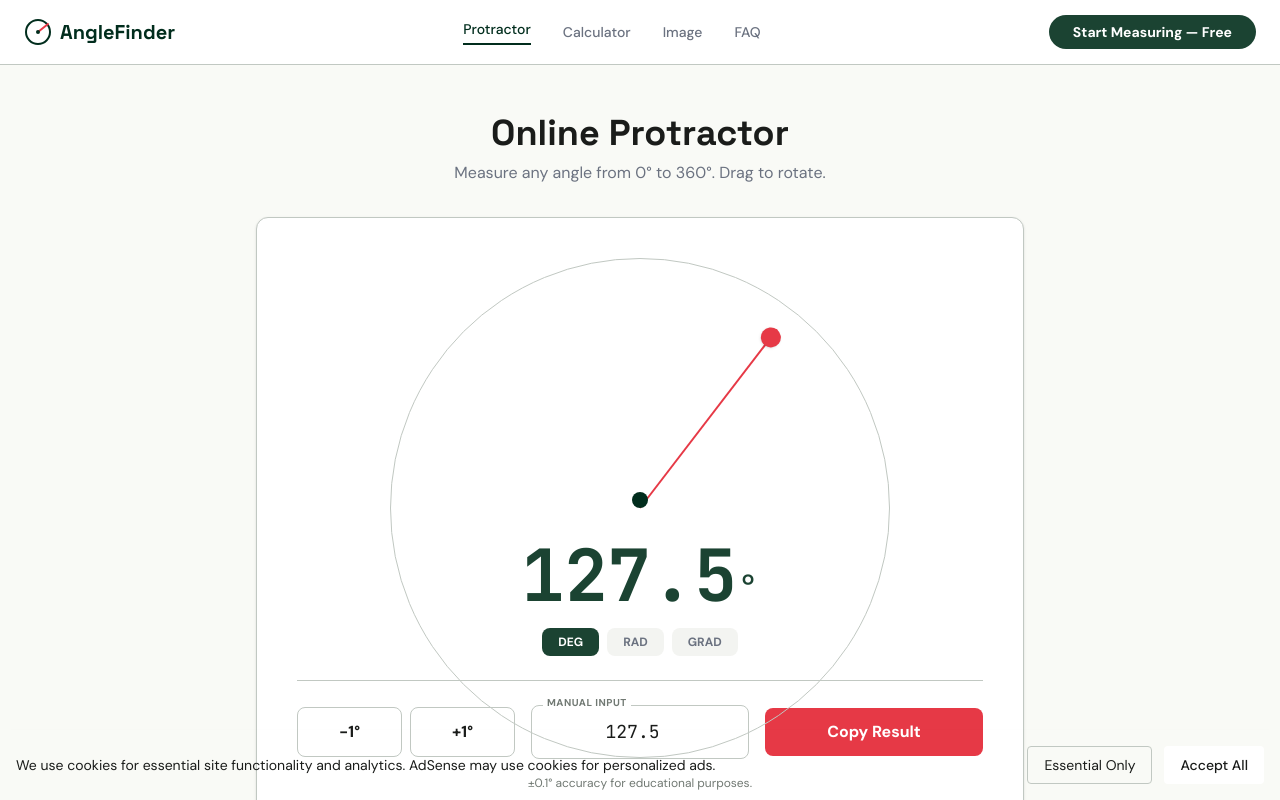
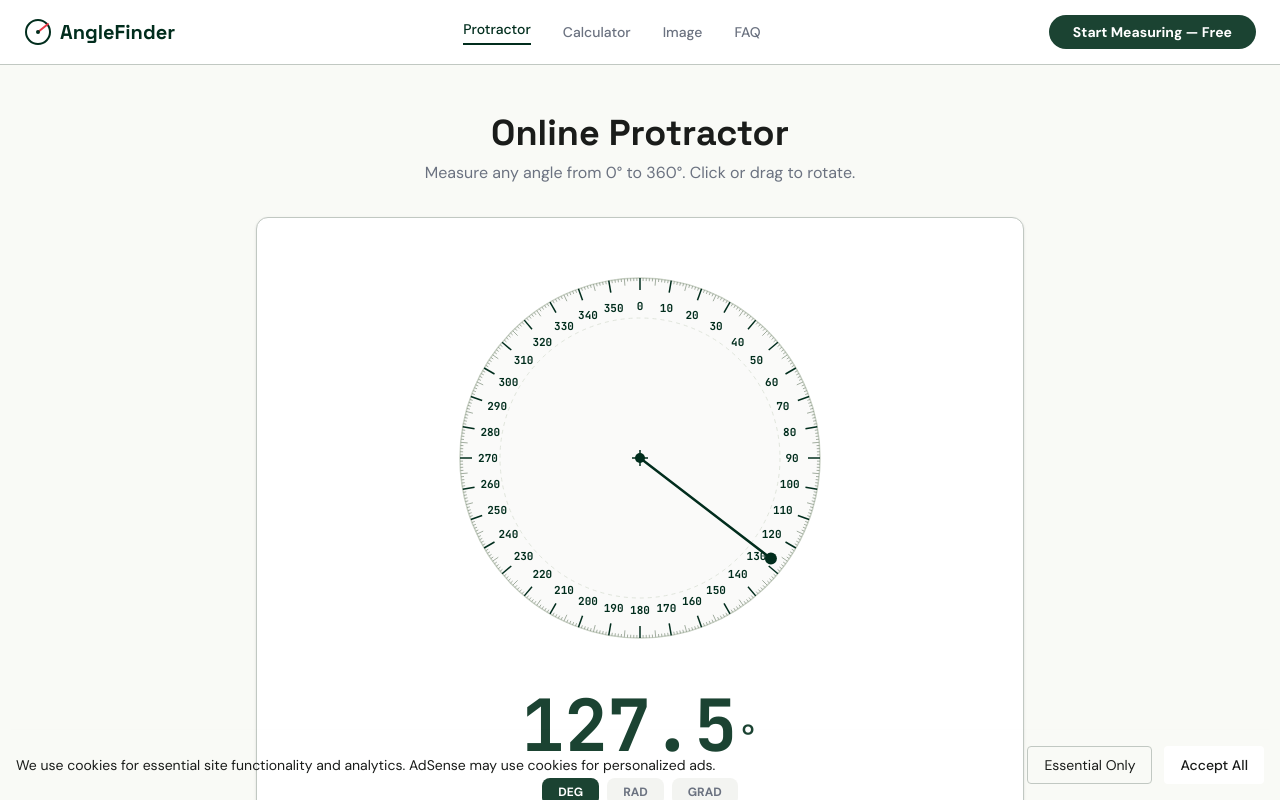
Before and after one commit to ewan10000/anglefinder, a Next.js app: page /protractor in a window 1280 px wide. Shown: the top 800 px of the page. Built offline with nearby package versions, Linux system fonts and the light colour scheme.

Commit message:
fix(protractor): P0 修复 - 重写为 SVG 全圆量角器，圆心居中，支持点击+拖拽 0-360°

```diff
--- a/src/components/tools/ProtractorTool.tsx
+++ b/src/components/tools/ProtractorTool.tsx
@@ -1,39 +1,67 @@
 "use client";
 
-import { useState, useRef, useCallback } from "react";
+import { useState, useRef, useCallback, useEffect } from "react";
 
 export default function ProtractorTool() {
   const [angle, setAngle] = useState(127.5);
   const [unit, setUnit] = useState<"deg" | "rad" | "grad">("deg");
-  const dialRef = useRef<HTMLDivElement>(null);
   const isDragging = useRef(false);
+  const svgRef = useRef<SVGSVGElement>(null);
 
   const getAngleFromEvent = useCallback((clientX: number, clientY: number) => {
-    const rect = dialRef.current?.getBoundingClientRect();
-    if (!rect) return 0;
+    const svg = svgRef.current;
+    if (!svg) return 0;
+    const rect = svg.getBoundingClientRect();
     const cx = rect.left + rect.width / 2;
     const cy = rect.top + rect.height / 2;
     const dx = clientX - cx;
     const dy = clientY - cy;
     let deg = (Math.atan2(dy, dx) * 180) / Math.PI + 90;
     if (deg < 0) deg += 360;
+    // Snap to cardinal directions
+    const snap = 0.3;
+    if (Math.abs(deg) < snap || Math.abs(deg - 360) < snap) deg = 0;
+    else if (Math.abs(deg - 90) < snap) deg = 90;
+    else if (Math.abs(deg - 180) < snap) deg = 180;
+    else if (Math.abs(deg - 270) < snap) deg = 270;
     return Math.round(deg * 10) / 10;
   }, []);
 
-  const handlePointerDown = useCallback((e: React.PointerEvent) => {
+  const handleMouseDown = useCallback((e: React.MouseEvent) => {
     isDragging.current = true;
-    (e.target as HTMLElement).setPointerCapture(e.pointerId);
     setAngle(getAngleFromEvent(e.clientX, e.clientY));
   }, [getAngleFromEvent]);
 
-  const handlePointerMove = useCallback((e: React.PointerEvent) => {
+  const handleMouseMove = useCallback((e: React.MouseEvent) => {
     if (!isDragging.current) return;
     setAngle(getAngleFromEvent(e.clientX, e.clientY));
   }, [getAngleFromEvent]);
 
-  const handlePointerUp = useCallback(() => {
+  const handleMouseUp = useCallback(() => {
     isDragging.current = false;
   }, []);
+
+  const handleClick = useCallback((e: React.MouseEvent) => {
+    if (isDragging.current) return;
+    setAngle(getAngleFromEvent(e.clientX, e.clientY));
+  }, [getAngleFromEvent]);
+
+  // Global mouse events for drag that leaves SVG
+  useEffect(() => {
+    const handleMove = (e: MouseEvent) => {
+      if (!isDragging.current) return;
+      setAngle(getAngleFromEvent(e.clientX, e.clientY));
+    };
+    const handleUp = () => {
+      isDragging.current = false;
+    };
+    window.addEventListener("mousemove", handleMove);
+    window.addEventListener("mouseup", handleUp);
+    return () => {
+      window.removeEventListener("mousemove", handleMove);
+      window.removeEventListener("mouseup", handleUp);
+    };
+  }, [getAngleFromEvent]);
 
   const adjustAngle = (delta: number) => {
     setAngle((prev) => {
@@ -45,8 +73,8 @@ export default function ProtractorTool() {
   };
 
   const displayValue = () => {
-    if (unit === "rad") return (angle * Math.PI / 180).toFixed(4);
-    if (unit === "grad") return (angle * 200 / 180).toFixed(2);
+    if (unit === "rad") return ((angle * Math.PI) / 180).toFixed(4);
+    if (unit === "grad") return ((angle * 200) / 180).toFixed(2);
     return angle.toFixed(1);
   };
 
@@ -60,42 +88,167 @@ export default function ProtractorTool() {
     navigator.clipboard.writeText(`${displayValue()} ${displayUnit()}`);
   };
 
+  // SVG parameters
+  const size = 400;
+  const center = size / 2;
+  const radius = 180;
+  const innerRadius = 140;
+
+  // Generate tick marks
+  const ticks = [];
+  for (let i = 0; i < 360; i += 1) {
+    const isMajor = i % 10 === 0;
+    const isMedium = i % 5 === 0;
+    const tickLen = isMajor ? 12 : isMedium ? 7 : 3;
+    const r1 = radius - tickLen;
+    const r2 = radius;
+    const rad = ((i - 90) * Math.PI) / 180;
+    const x1 = center + r1 * Math.cos(rad);
+    const y1 = center + r1 * Math.sin(rad);
+    const x2 = center + r2 * Math.cos(rad);
+    const y2 = center + r2 * Math.sin(rad);
+    ticks.push(
+      <line
+        key={i}
+        x1={x1}
+        y1={y1}
+        x2={x2}
+        y2={y2}
+        stroke={isMajor ? "#012d1d" : "#8c9a8a"}
+        strokeWidth={isMajor ? 1.5 : 0.8}
+      />
+    );
+  }
+
+  // Generate labels
+  const labels = [];
+  for (let i = 0; i < 360; i += 10) {
+    const rad = ((i - 90) * Math.PI) / 180;
+    const lx = center + (radius - 28) * Math.cos(rad);
+    const ly = center + (radius - 28) * Math.sin(rad);
+    labels.push(
+      <text
+        key={i}
+        x={lx}
+        y={ly}
+        textAnchor="middle"
+        dominantBaseline="central"
+        fontSize="11"
+        fontWeight="600"
+        fill="#012d1d"
+        style={{ fontFamily: "var(--font-mono), monospace" }}
+      >
+        {i}
+      </text>
+    );
+  }
+
+  // Pointer arm
+  const armRad = ((angle - 90) * Math.PI) / 180;
+  const armEndX = center + (radius - 15) * Math.cos(armRad);
+  const armEndY = center + (radius - 15) * Math.sin(armRad);
+
+  // Inner arc for fill
+  const arcPath = `M ${center} ${center} L ${center} ${center - radius + 20} A ${radius - 20} ${radius - 20} 0 0 1 ${center + (radius - 20) * Math.cos((-30 * Math.PI) / 180)} ${center + (radius - 20) * Math.sin((-30 * Math.PI) / 180)} Z`;
+
   return (
     <section className="py-12 px-6 max-w-[1280px] mx-auto">
       <div className="text-center mb-8">
         <h1 className="font-[family-name:var(--font-display)] text-3xl md:text-4xl font-bold text-af-on-surface mb-2">
           Online Protractor
         </h1>
-        <p className="text-af-on-surface-variant">Measure any angle from 0° to 360°. Drag to rotate.</p>
+        <p className="text-af-on-surface-variant">
+          Measure any angle from 0° to 360°. Click or drag to rotate.
+        </p>
       </div>
 
       <div className="bg-af-surface border border-af-outline-variant rounded-xl p-6 md:p-10 shadow-sm max-w-3xl mx-auto">
-        {/* Semi-circle protractor */}
+        {/* SVG Protractor */}
         <div className="flex justify-center mb-8">
-          <div className="relative w-[320px] h-[160px] md:w-[500px] md:h-[250px]">
-            {/* Semi-circle */}
-            <div
-              className="w-full h-[200%] rounded-full border border-af-outline-variant relative overflow-hidden bg-af-surface"
-              style={{
-                background: `conic-gradient(from 180deg at 50% 100%, transparent 0deg, #f3f4f1 1deg, transparent 2deg, transparent 8deg, #f3f4f1 9deg, transparent 10deg, transparent 18deg, #f3f4f1 19deg, transparent 20deg, transparent 28deg, #f3f4f1 29deg, transparent 30deg, transparent 38deg, #f3f4f1 39deg, transparent 40deg, transparent 48deg, #f3f4f1 49deg, transparent 50deg, transparent 58deg, #f3f4f1 59deg, transparent 60deg, transparent 68deg, #f3f4f1 69deg, transparent 70deg, transparent 78deg, #f3f4f1 79deg, transparent 80deg, transparent 88deg, #f3f4f1 89deg, transparent 90deg)`,
-              }}
+          <svg
+            ref={svgRef}
+            width={size}
+            height={size}
+            viewBox={`0 0 ${size} ${size}`}
+            className="cursor-crosshair touch-none select-none"
+            onMouseDown={handleMouseDown}
+            onClick={handleClick}
+            onMouseMove={handleMouseMove}
+            onMouseUp={handleMouseUp}
+          >
+            {/* Background circle */}
+            <circle
+              cx={center}
+              cy={center}
+              r={radius}
+              fill="#fafaf9"
+              stroke="#c8d0c4"
+              strokeWidth={1.5}
             />
+
+            {/* Inner faint circle */}
+            <circle
+              cx={center}
+              cy={center}
+              r={innerRadius}
+              fill="none"
+              stroke="#e0e5dc"
+              strokeWidth={1}
+              strokeDasharray="4 4"
+            />
+
+            {/* Tick marks */}
+            {ticks}
+
+            {/* Labels */}
+            {labels}
+
+            {/* Center crosshair */}
+            <line
+              x1={center - 8}
+              y1={center}
+              x2={center + 8}
+              y2={center}
+              stroke="#012d1d"
+              strokeWidth={1.5}
+            />
+            <line
+              x1={center}
+              y1={center - 8}
+              x2={center}
+              y2={center + 8}
+              stroke="#012d1d"
+              strokeWidth={1.5}
+            />
+
+            {/* Pointer arm */}
+            <line
+              x1={center}
+              y1={center}
+              x2={armEndX}
+              y2={armEndY}
+              stroke="#012d1d"
+              strokeWidth={2.5}
+              strokeLinecap="round"
+            />
+
+            {/* Pointer tip */}
+            <circle
+              cx={armEndX}
+              cy={armEndY}
+              r={6}
+              fill="#012d1d"
+              className="cursor-move"
+            />
+
             {/* Center pivot */}
-            <div
-              ref={dialRef}
-              className="absolute bottom-0 left-1/2 -translate-x-1/2 w-4 h-4 bg-af-primary rounded-full z-20"
+            <circle
+              cx={center}
+              cy={center}
+              r={5}
+              fill="#012d1d"
             />
-            {/* Pointer arm */}
-            <div
-              className="absolute bottom-0 left-1/2 h-[90%] w-[2px] bg-af-tertiary origin-bottom z-10"
-              style={{ transform: `translateX(-50%) rotate(${angle - 90}deg)` }}
-              onPointerDown={handlePointerDown}
-              onPointerMove={handlePointerMove}
-              onPointerUp={handlePointerUp}
-            >
-              <div className="absolute top-0 left-1/2 -translate-x-1/2 w-5 h-5 bg-af-tertiary rounded-full cursor-move shadow" />
-            </div>
-          </div>
+          </svg>
         </div>
 
         {/* Readout */}
@@ -124,10 +277,16 @@ export default function ProtractorTool() {
         {/* Controls */}
         <div className="grid grid-cols-1 md:grid-cols-3 gap-4 items-center border-t border-af-outline-variant pt-6">
           <div className="flex gap-2">
-            <button onClick={() => adjustAngle(-1)} className="flex-1 py-3 border border-af-outline-variant rounded-lg hover:bg-af-surface-container transition-colors font-bold">
+            <button
+              onClick={() => adjustAngle(-1)}
+              className="flex-1 py-3 border border-af-outline-variant rounded-lg hover:bg-af-surface-container transition-colors font-bold"
+            >
               −1°
             </button>
-            <button onClick={() => adjustAngle(1)} className="flex-1 py-3 border border-af-outline-variant rounded-lg hover:bg-af-surface-container transition-colors font-bold">
+            <button
+              onClick={() => adjustAngle(1)}
+              className="flex-1 py-3 border border-af-outline-variant rounded-lg hover:bg-af-surface-container transition-colors font-bold"
+            >
               +1°
             </button>
           </div>
@@ -144,9 +303,33 @@ export default function ProtractorTool() {
               onChange={(e) => {
                 const val = parseFloat(e.target.value);
                 if (!isNaN(val)) {
-                  if (unit === "deg") setAngle(Math.max(0, Math.min(360, Math.round(val * 10) / 10)));
-                  else if (unit === "rad") setAngle(Math.max(0, Math.min(360, Math.round((val * 180 / Math.PI) * 10) / 10)));
-                  else setAngle(Math.max(0, Math.min(360, Math.round((val * 180 / 200) * 10) / 10)));
+                  if (unit === "deg")
+                    setAngle(
+                      Math.max(
+                        0,
+                        Math.min(360, Math.round(val * 10) / 10)
+                      )
+                    );
+                  else if (unit === "rad")
+                    setAngle(
+                      Math.max(
+                        0,
+                        Math.min(
+                          360,
+                          Math.round((val * 180) / Math.PI * 10) / 10
+                        )
+                      )
+                    );
+                  else
+                    setAngle(
+                      Math.max(
+                        0,
+                        Math.min(
+                          360,
+                          Math.round((val * 180) / 200 * 10) / 10
+                        )
+                      )
+                    );
                 }
               }}
               className="w-full py-3 px-4 border border-af-outline-variant rounded-lg font-[family-name:var(--font-mono)] text-lg text-center focus:border-af-primary focus:ring-1 focus:ring-af-primary outline-none"
```
